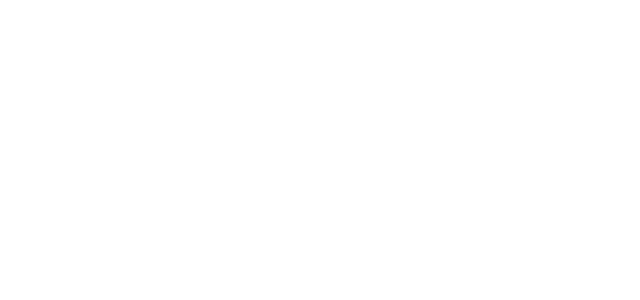
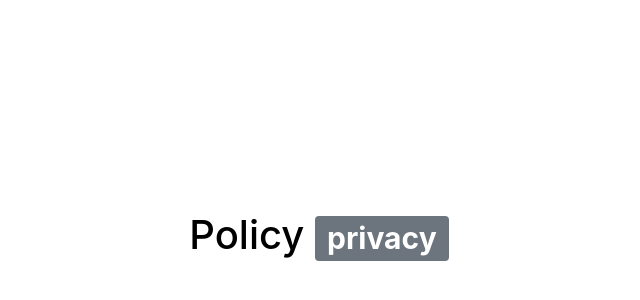
Before and after one commit to duckfollow/duck-follow, a React (Create React App) app: page /duck-follow/policy-privacy in a window 1280 px wide. Shown: the part 160-460 px from the top of the page, without its empty margins (321-961 px from the left). Built offline with nearby package versions, Linux system fonts and the light colour scheme.

Commit message:
fix router

```diff
--- a/src/App.js
+++ b/src/App.js
@@ -18,7 +18,7 @@
     <Router>
       <Route path="/" exact component={Main}/>
       <Route path="/duck-follow" exact component={Main}/>
-      <Route path="/policy-privacy" exact component={Policy}/>
+      <Route path="/duck-follow/policy-privacy" exact component={Policy}/>
     </Router>
   );
 }
--- a/src/components/Policy.js
+++ b/src/components/Policy.js
@@ -9,7 +9,7 @@
                 <div className="App-content">
                     <h1>Policy <Badge color="secondary">privacy</Badge></h1>
                 </div>
-             </div>
+            </div>
         );
       }
 }
```
